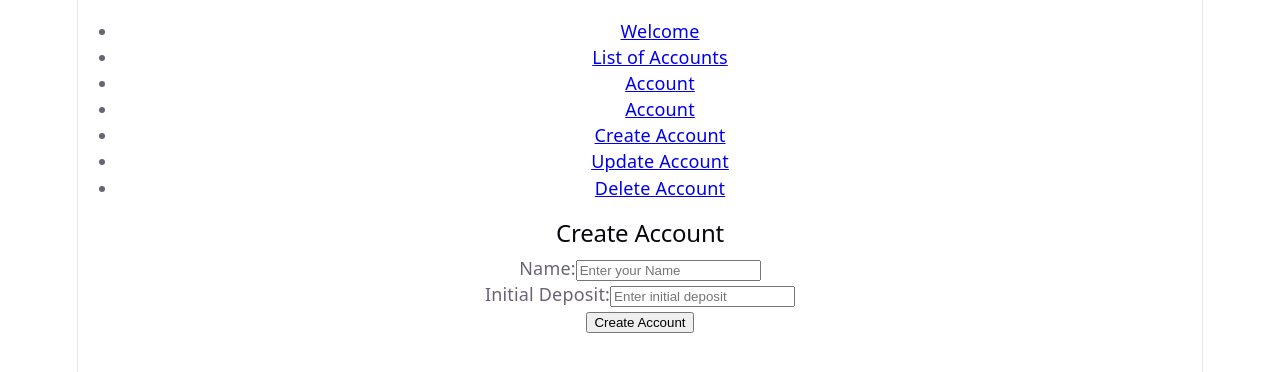
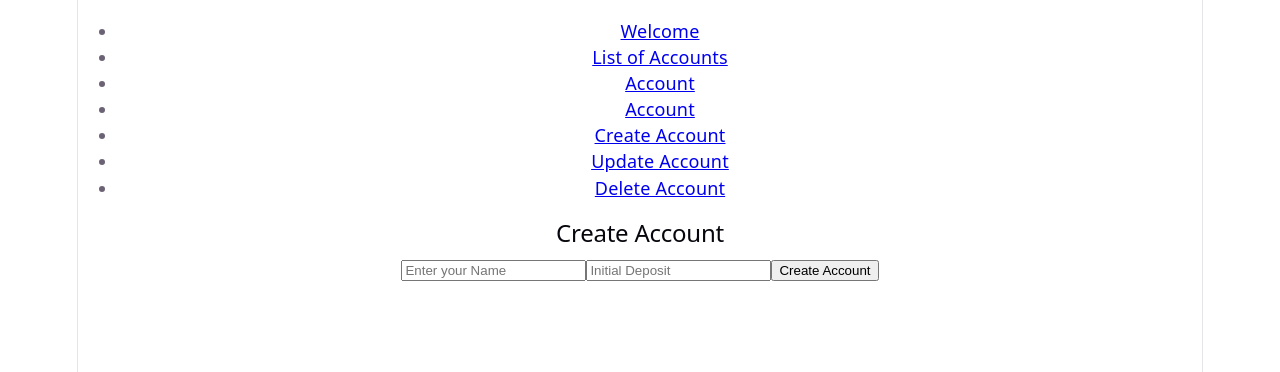
Before and after one commit to MasbiMpho/BankAPI, a React (Vite) app in the folder frontend/ui/: page /create-account in a window 1280 px wide. Shown: the top 372 px of the page. Built offline with nearby package versions, Linux system fonts and the light colour scheme.

Commit message:
Added api connection functionality to create account page

```diff
--- a/frontend/ui/src/Pages/CreateAccountPage.jsx
+++ b/frontend/ui/src/Pages/CreateAccountPage.jsx
@@ -1,58 +1,166 @@
+// import { useEffect, useState } from "react";
+
+// export default function CreateAccountPage() {
+
+
+//     const [formData, setFormData] = useState({name:"", deposit:""});
+//     const [user, setUser] = useState("");
+
+
+//     // useEffect(() => {
+//     //     fetch("http://localhost:8080/create-account")
+//     //     .then((response) => {
+//     //         if(!response.ok) {
+//     //         throw new Error("Network response was not ok");
+//     //         }
+//     //         return response.json();
+//     //     })
+//     //     .then((data) => {
+//     //         setUser(data);
+//     //         setLoading(false);
+//     //         console.log("API response:", data);
+//     //     })
+//     //     .catch((error) => {
+//     //         setError(error.message);
+//     //         setLoading(false);
+//     //         console.error("Error fetching data:", error);
+//     //     });
+//     // }, []);
+
+
+
+//     const handleChange = (e) => {
+//         const {name, value} = e.target;
+//         setFormData({...formData, [name]: value});
+//     };
+
+//     const handleSubmit = async (e) => {
+//         e.preventDefault();
+
+//         const forrmattedDeposit = parseFloat(formData.deposit).toFixed(2);
+
+//         const accountData = {
+//             name: formData.name,
+//             deposit: forrmattedDeposit
+//         };
+
+//         try {
+//             const response = await fetch("http://localhost:8080/create-account", {
+//                 method: "POST",
+//                 headers: {
+//                     "Content-Type": "application/json"
+//                 },
+//                 body: JSON.stringify(accountData)
+//             });
+//             const result = await response.json();
+//             setUser(`Account created successfully: ${result.userName} & ID: ${result.id} with account number ${result.accountNumber}`);
+//             console.log("Creating account:", accountData);
+//         } catch (error) {
+//             setUser(`Error creating account: ${error.message}`);
+//             console.error("Error creating account:", error);
+//         }
+//     }
+
+
+//     return (
+//         <div>
+//             <h2>Create Account</h2>
+//             <form onSubmit={handleSubmit}>
+//                 <label>
+//                     Name:
+//                     <input
+//                         type="text"
+//                         name="name"
+//                         placeholder="Enter your Name"
+//                         value={formData.name}
+//                         onChange={handleChange}
+//                         required />
+//                 </label>
+//                 <br />
+//                 <label>
+//                     Initial Deposit:
+//                     <input
+//                         type="text"
+//                         step="0.01"
+//                         name="deposit"
+//                         placeholder="Enter initial deposit"
+//                         value={formData.deposit}
+//                         onChange={handleChange}
+//                         required />
+//                 </label>
+//                 <br />
+//                 <button type="submit">Create Account</button>
+//             </form>
+//             {user && <p>{user}</p>}
+//         </div>
+//     );
+// }
+
 import { useState } from "react";
 
 export default function CreateAccountPage() {
-
-
-    const [formData, setFormData] = useState({name:"", deposit:""});
+  const [formData, setFormData] = useState({ name: "", deposit: "" });
+  const [message, setMessage] = useState("");
 
   const handleChange = (e) => {
-        const {name, value} = e.target;
-        setFormData({...formData, [name]: value});
+    const { name, value } = e.target;
+    setFormData({ ...formData, [name]: value });
   };
 
-    const handleSubmit = (e) => {
+  const handleSubmit = async (e) => {
     e.preventDefault();
 
-        const forrmattedDeposit = parseFloat(formData.deposit).toFixed(2);
+    const formattedDeposit = Number(formData.deposit).toFixed(2);
 
-        const accountData = {
-            name: formData.name,
-            deposit: forrmattedDeposit
-        };
+    try {
+      const response = await fetch(
+        `http://localhost:8080/create-account?userName=${encodeURIComponent(
+          formData.name
+        )}&deposit=${formattedDeposit}`,
+        { method: "POST" }
+      );
 
-        console.log("Creating account:", accountData);
+      if (!response.ok) {
+        throw new Error("Failed to create account");
       }
 
+      const result = await response.json();
+
+      setMessage(
+        `Account created: ${result.userName} | ID: ${result.userId} | Account #: ${result.accountNumber}`
+      );
+      console.log("Account created:", result);
+    } catch (err) {
+      setMessage(`Error creating account: ${err.message}`);
+      console.error(err);
+    }
+  };
 
   return (
     <div>
       <h2>Create Account</h2>
+
       <form onSubmit={handleSubmit}>
-                <label>
-                    Name:
         <input
-                        type="text"
           name="name"
           placeholder="Enter your Name"
           value={formData.name}
           onChange={handleChange}
-                        required />
-                </label>
-                <br />
-                <label>
-                    Initial Deposit:
+          required
+        />
+
         <input
-                        type="text"
-                        step="0.01"
           name="deposit"
-                        placeholder="Enter initial deposit"
+          placeholder="Initial Deposit"
           value={formData.deposit}
           onChange={handleChange}
-                        required />
-                </label>
-                <br />
+          required
+        />
+
         <button type="submit">Create Account</button>
       </form>
+
+      {message && <p>{message}</p>}
     </div>
   );
 }
```
Lines whose indentation alone changed are shown as unchanged.
